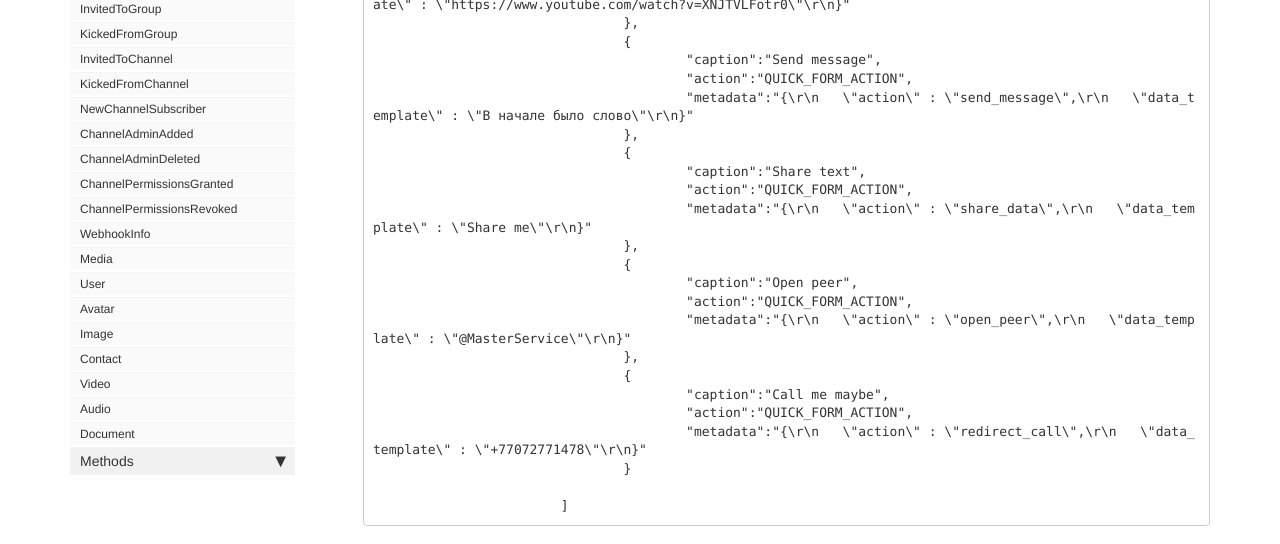
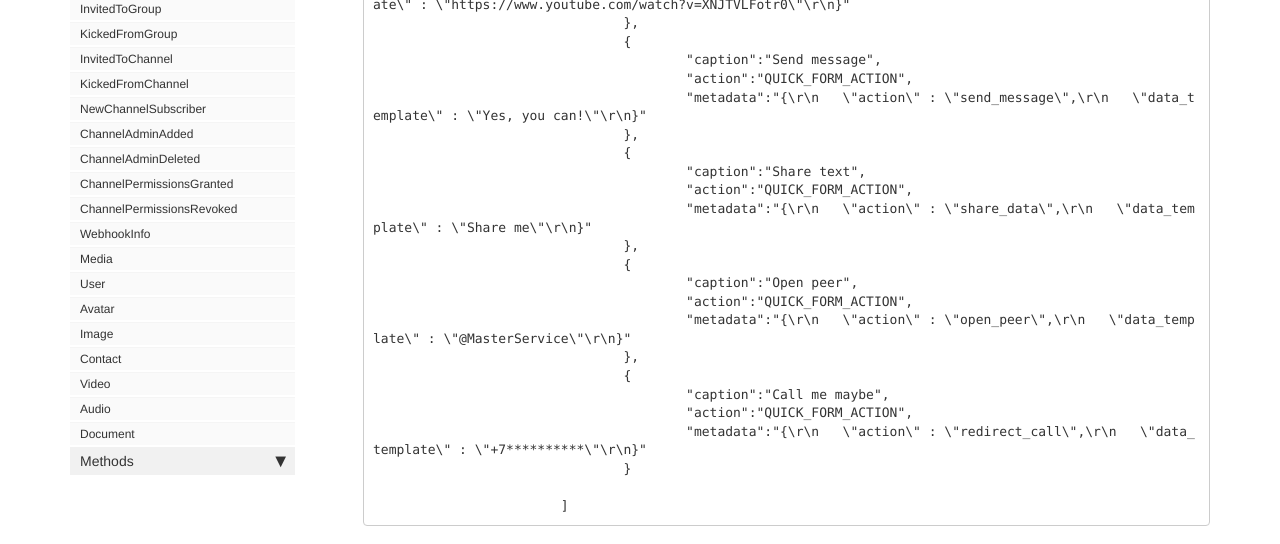
Before and after one commit to btsdigital/bot-api-contract, a Jekyll site: the page built from docs/pages/model/quickbuttoncommand.md, in a window 1280 px wide and 1400 px high, scrolled down 3775 px. Shown: the part 611-1155 px from the top of the window. Built offline with Jekyll 4.4.1, drawn with Linux system fonts in a browser that asks for light colours; nearby versions of some CDN libraries; comment, search, counter and statistics services are not loaded; some of the changed text lies outside the part shown.

```diff
--- a/docs/pages/model/quickbuttoncommand.md
+++ b/docs/pages/model/quickbuttoncommand.md
@@ -161,7 +161,7 @@ For this action service gets  [FormMessageSent](https://btsdigital.github.io/bot
  	 			{
  		 			"caption":"Send message",
  		 			"action":"QUICK_FORM_ACTION",
- 		 			"metadata":"{\r\n   \"action\" : \"send_message\",\r\n   \"data_template\" : \"В начале было слово\"\r\n}"
+ 		 			"metadata":"{\r\n   \"action\" : \"send_message\",\r\n   \"data_template\" : \"Yes, you can!\"\r\n}"
  	 			},
  	 			{
  		 			"caption":"Share text",
@@ -176,7 +176,7 @@ For this action service gets  [FormMessageSent](https://btsdigital.github.io/bot
  	 			{
  		 			"caption":"Call me maybe",
  		 			"action":"QUICK_FORM_ACTION",
- 		 			"metadata":"{\r\n   \"action\" : \"redirect_call\",\r\n   \"data_template\" : \"+77072771478\"\r\n}"
+ 		 			"metadata":"{\r\n   \"action\" : \"redirect_call\",\r\n   \"data_template\" : \"+7**********\"\r\n}"
  	 			}
 
  	 		]
```
Also changed, not shown: docs/pages/model/formmessagesent.md (+1 -1 lines).
